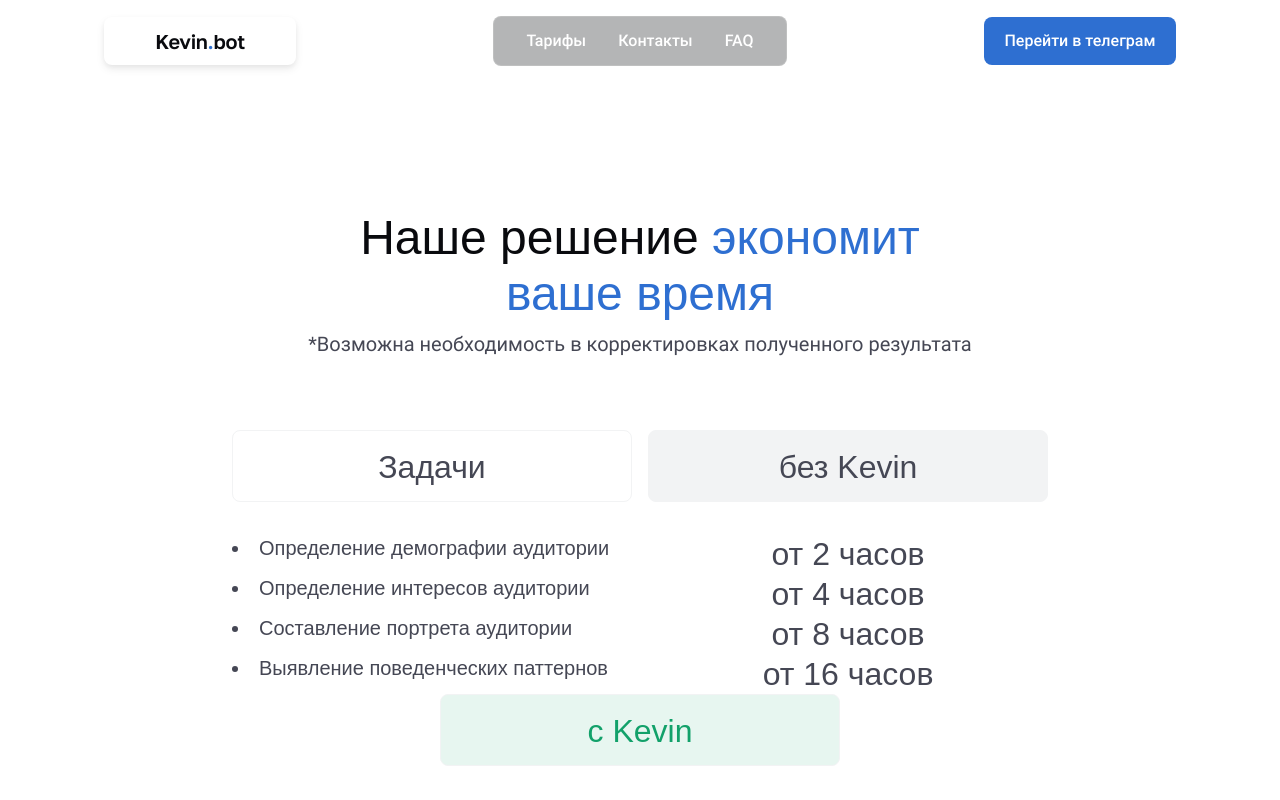
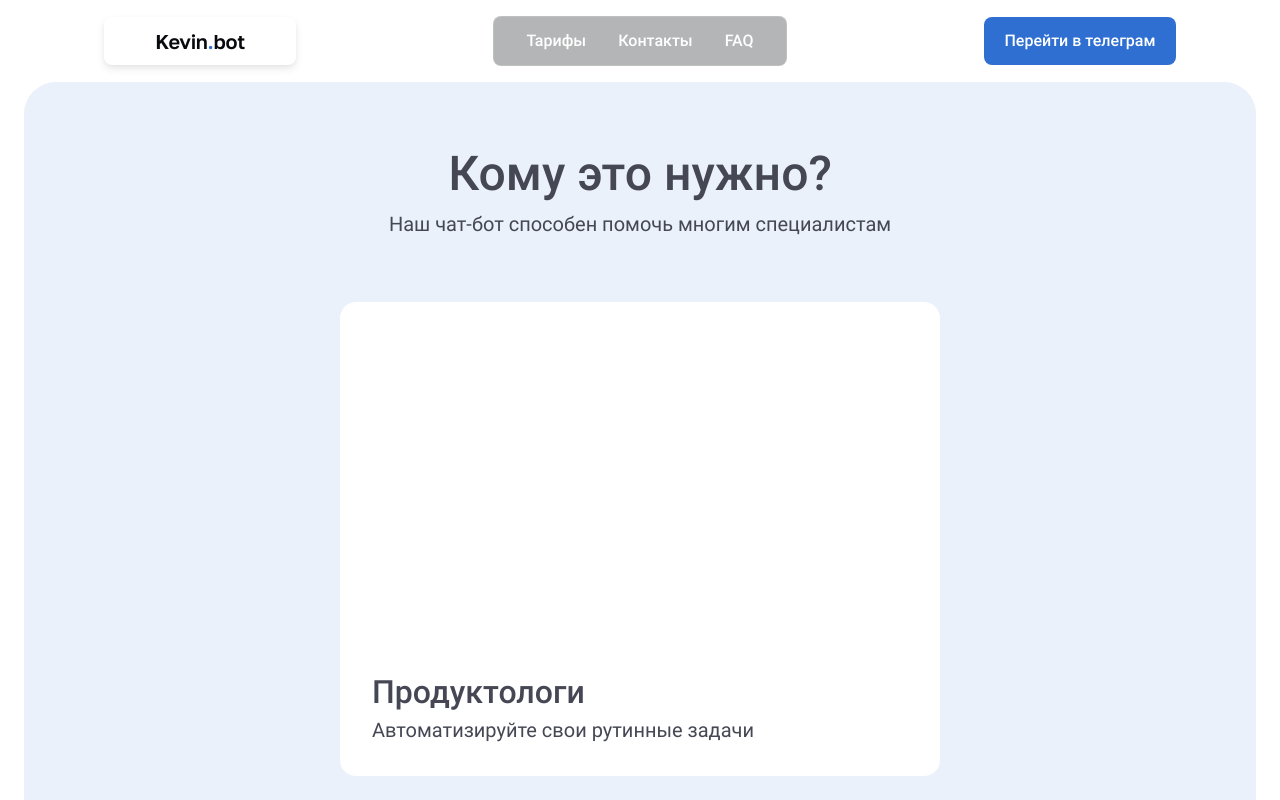
Before and after one commit to n1ckwhite/Kevin, a Next.js app: page / in a window 1280 px wide. Shown: the top 800 px of the page. Built offline with nearby package versions, Linux system fonts and the light colour scheme.

Commit message:
Добавил Helper в page

```diff
--- a/src/app/page.tsx
+++ b/src/app/page.tsx
@@ -4,10 +4,12 @@
 import { Times } from "./components/Times";
 import { Footer } from "./components/Footer";
 import { Faq } from "./components/Faq";
+import { Helper } from "./components/Helper";
 
 const Home = () => (
   <div>
     <Header />
+    <Helper />
     <Times />
     <Faq />
     <Footer />
```
